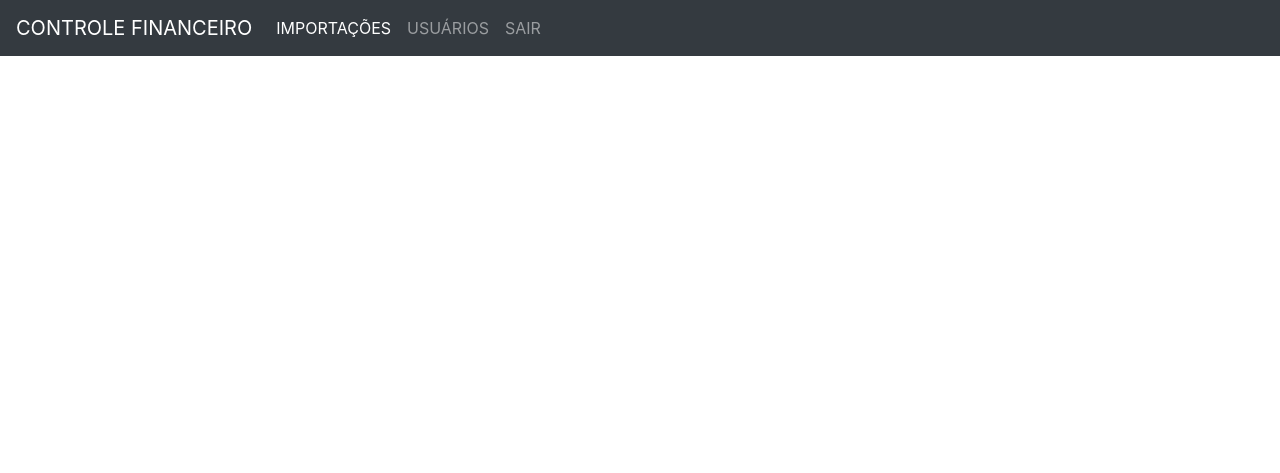
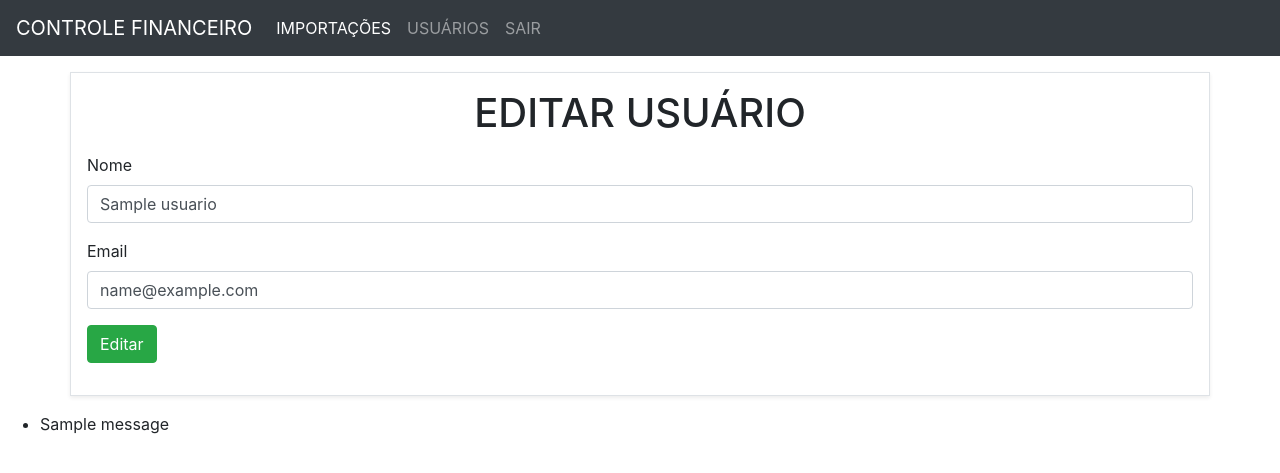
Before and after one commit to Marrowsed/Desafio_Alura3, a Django app: page /usuario/edita/1 in a window 1280 px wide. Shown: the top 473 px of the page. Run offline with Django 4.2, Linux system fonts and the light colour scheme; a user stored in the database is signed in; tables that the repository leaves empty hold one stand-in row (values such as "Sample post"); one stand-in notice (Sample message) is shown; parts of the project's set-up code (start-up, migrations or seed data) failed here and were passed over.

Commit message:
Semana 02 - Update completo

```diff
--- a/controle/templates/usuarios/edita.html
+++ b/controle/templates/usuarios/edita.html
@@ -4,5 +4,32 @@
 
 {% include '_nav.html' %}
 
+ <section class="container border border-1 shadow-sm p-3 my-3">
+        <h1 class="text-center"> EDITAR USUÁRIO </h1>
+        <form method="post">
+            {% csrf_token %}
+            <div class="mb-3">
+                <div class="mt-3">
+                    <label for="nome">Nome</label>
+                    <input for="username" class="form-control" name="nome" value="{{usuario.nome}}">
+                </div>
+                <div class="mt-3">
+                    <label for="email">Email</label>
+                    <input for="email" type="email" class="form-control" name="email"required value="{{usuario.email}}">
+                </div>
+            </div>
+            <div class="mb-3">
+                <button type="submit" class="btn btn-success">Editar</button>
+            </div>
+        </form>
+    </section>
+    {% if messages %}
+      <ul class="messages">
+        {% for message in messages %}
+          <li class="{{ message.tags }}">{{ message }}</li>
+        {% endfor %}
+      </ul>
+    {% endif %}
+
 </body>
 </html>
--- a/controle/views.py
+++ b/controle/views.py
@@ -105,6 +105,16 @@ def deleta_usuario(request):
 @login_required(login_url="login")
 def edita_usuario(request, pk):
     u = Usuario.objects.get(pk=pk)
+    if request.method == 'POST':
+        nome = request.POST['nome']
+        email = request.POST['email']
+        if Usuario.objects.filter(email=email).exists():
+            messages.info(request, 'E-mail em uso !', extra_tags="alert alert-danger")
+        else:
+            u.nome = nome
+            u.email = email
+            u.save()
+            return redirect('usuarios')
 
     data = {
         'usuario': u
```
